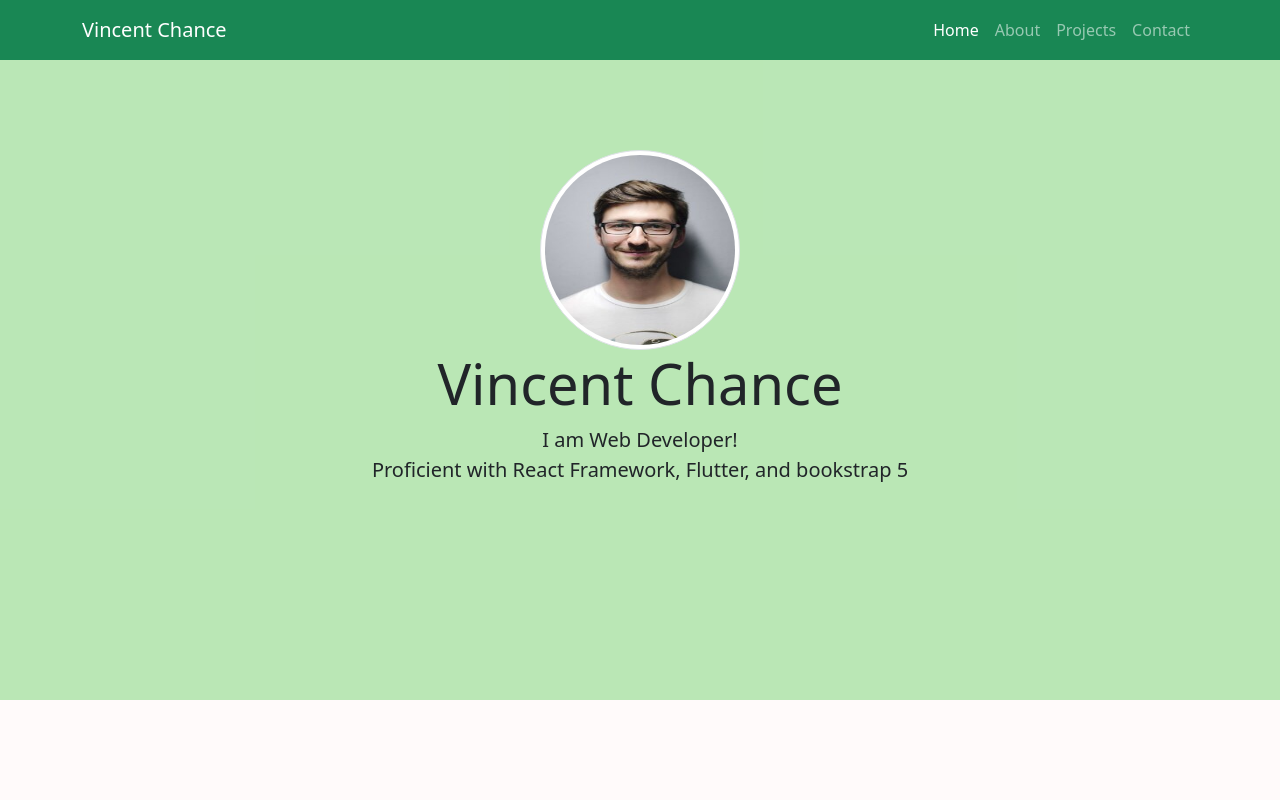
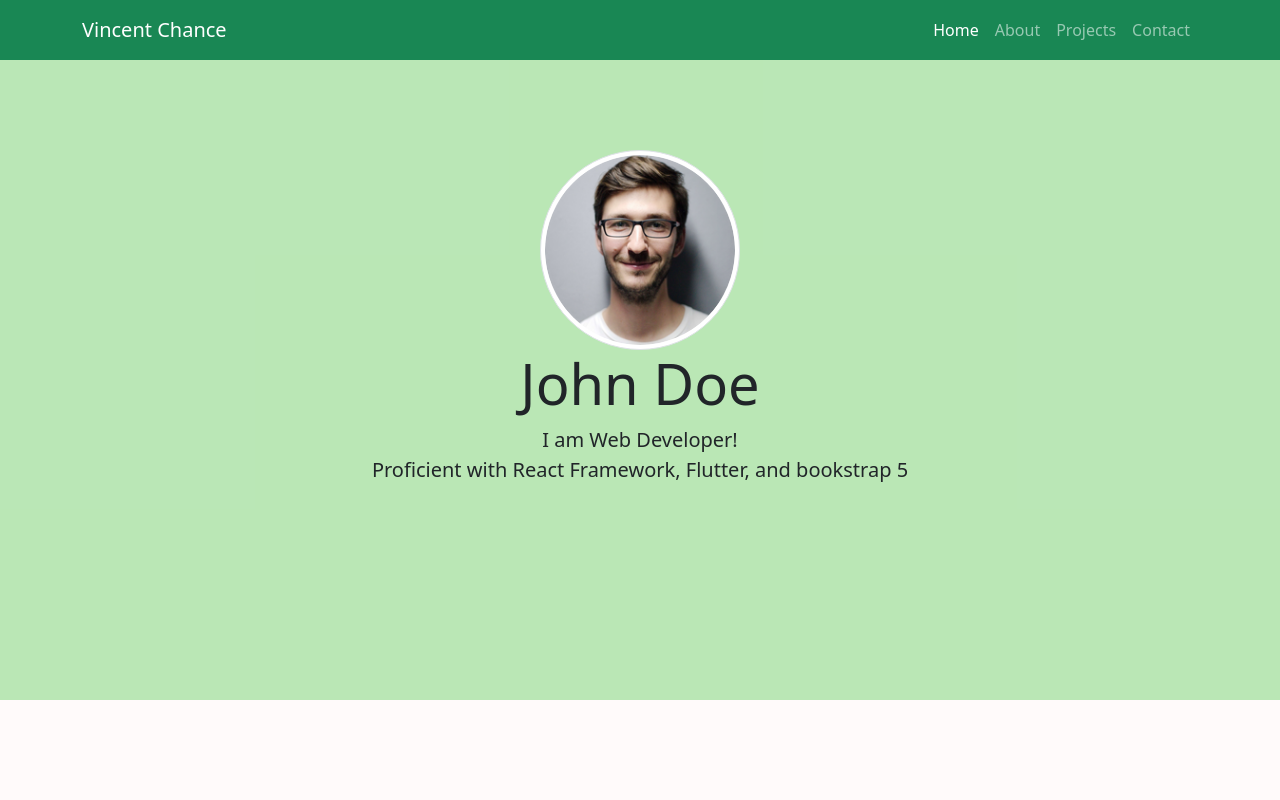
Before and after one commit to vincentchance/vincentchance.github.io, a plain HTML site: page index.html in a window 1280 px wide. Shown: the top 800 px of the page. Drawn offline with nearby package versions, Linux system fonts and the light colour scheme.

Commit message:
redesign profile
change profile

```diff
--- a/index.html
+++ b/index.html
@@ -35,8 +35,8 @@
     <!--End of navbar-->
     <!--Profile-->
     <section class="profile text-center">
-      <img src="img\john.jpg" alt="profile picture" class="tone img-thumbnail" />
-      <h1 class="display-4">Vincent Chance</h1>
+      <img src="img\john.png" alt="profile picture" class="tone img-thumbnail" />
+      <h1 class="display-4">John Doe</h1>
       <p class="lead">
         I am Web Developer!<br />
         Proficient with React Framework, Flutter, and bookstrap 5
```
Also changed, not shown: img/john.jpg (deleted), img/john.png (added).
